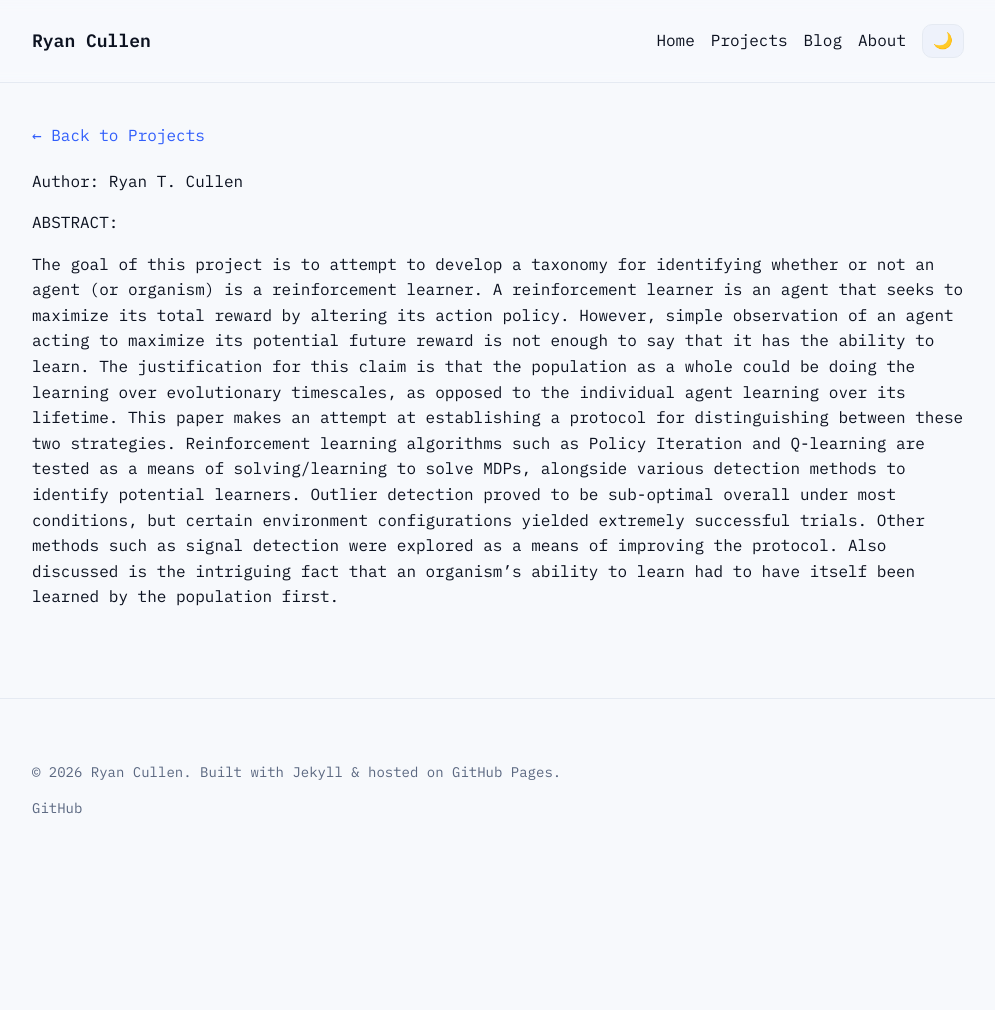
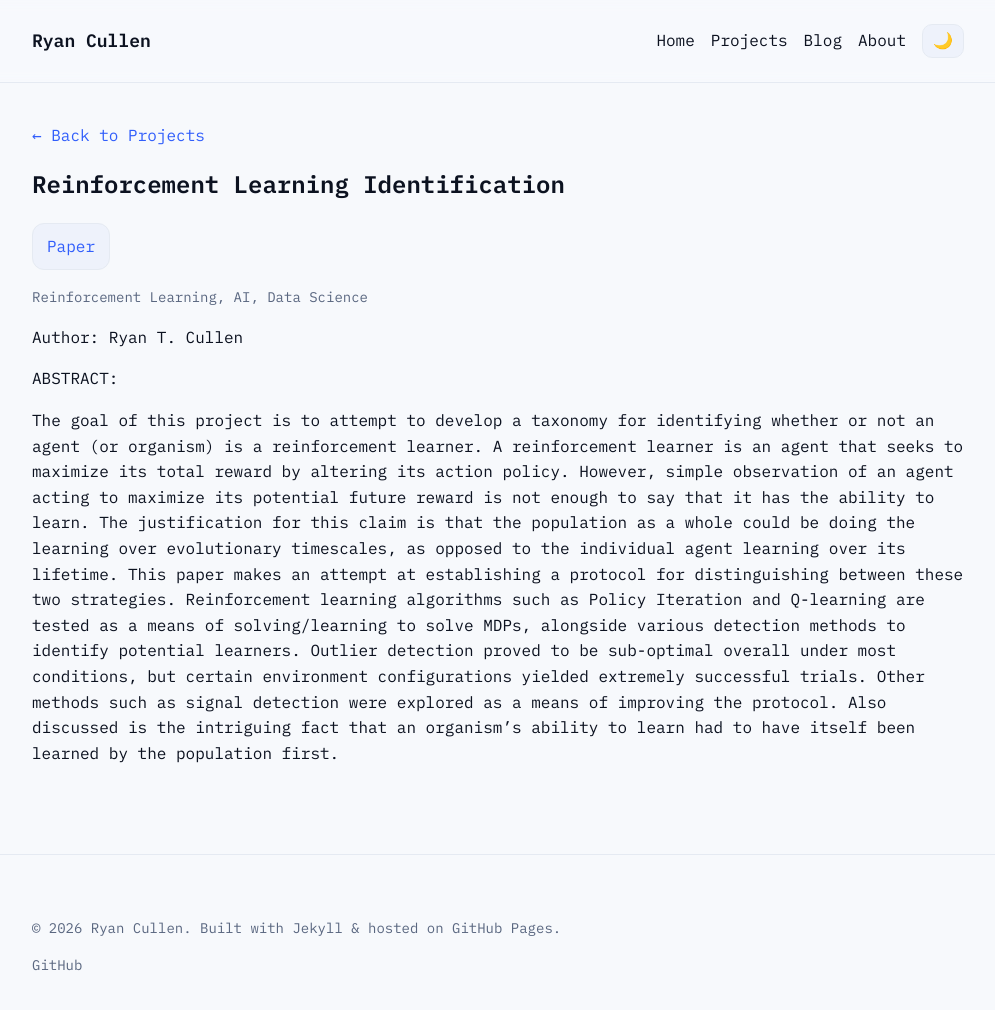
Before and after one commit to ryantcullen/ryantcullen.github.io, a Jekyll site: the page built from _projects/RL-thesis.md, in a window 1280 px wide and 1038 px high. Shown: the top 1010 px of the window, without its empty margins (142-1137 px from the left). Built offline with Jekyll 4.4.1, drawn with Linux system fonts in a browser that asks for light colours.

Commit message:
Quote RL thesis summary to fix YAML colon parsing error
Co-Authored-By: Claude Sonnet 4.6 <noreply@anthropic.com>

```diff
--- a/_projects/RL-thesis.md
+++ b/_projects/RL-thesis.md
@@ -1,6 +1,6 @@
 ---
 title: Reinforcement Learning Identification
-summary: Senior thesis: a protocol for distinguishing individual reinforcement learners from evolutionary agents in a population.
+summary: "Senior thesis: a protocol for distinguishing individual reinforcement learners from evolutionary agents in a population."
 tags: [Reinforcement Learning, AI, Data Science]
 weight: 4
 featured: true
```
